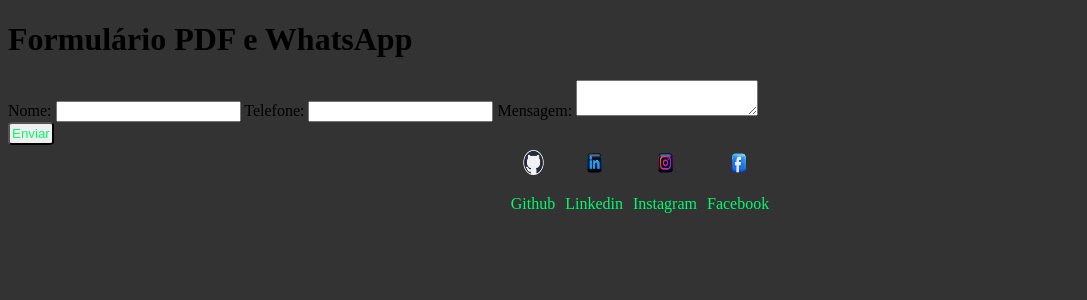
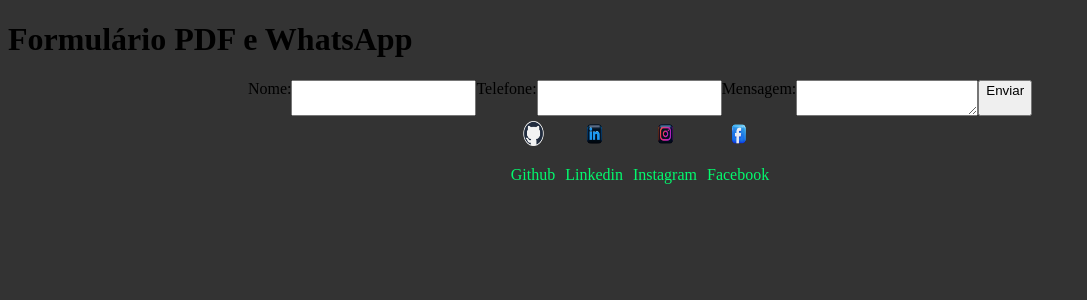
Before and after one commit to vl56/blog, a PHP site: page /contato.html in a window 1280 px wide. Shown: the top 300 px of the page, without its empty margins (0-1087 px from the left). Run offline with PHP 8.4, Linux system fonts and the light colour scheme; some libraries are stand-ins or nearby versions.

Commit message:
Update style.css

```diff
--- a/estilos/style.css
+++ b/estilos/style.css
@@ -150,32 +150,34 @@ padding: 10px;
 /*---------------------------------------------------*/
 
 /*FORMULARIO NA PAGINA DE CONTATO*/
+
 button {
 
     display: flex;
-    align-items: center;
-    border-radius: 12%;
-    padding: 2px;
-    color: #03FA6E;
+}
+
+input {
+
+
 
 }
 
-form#myForm {
+#myForm {
 
+    display: flex;
     justify-content: center;
-    align-items: center;
+
     /*border:  1px solid #03FA6E;*/
 
+}
 
-}
 /*----------------------------------------------------*/
 
 
-footer img{ /* imagens do roda pé dos icones dos link*/
+footer img { /* imagens do roda pé dos icones dos link*/
 
     width: 35px;
     height: 25px
-
 }
 
 
```
